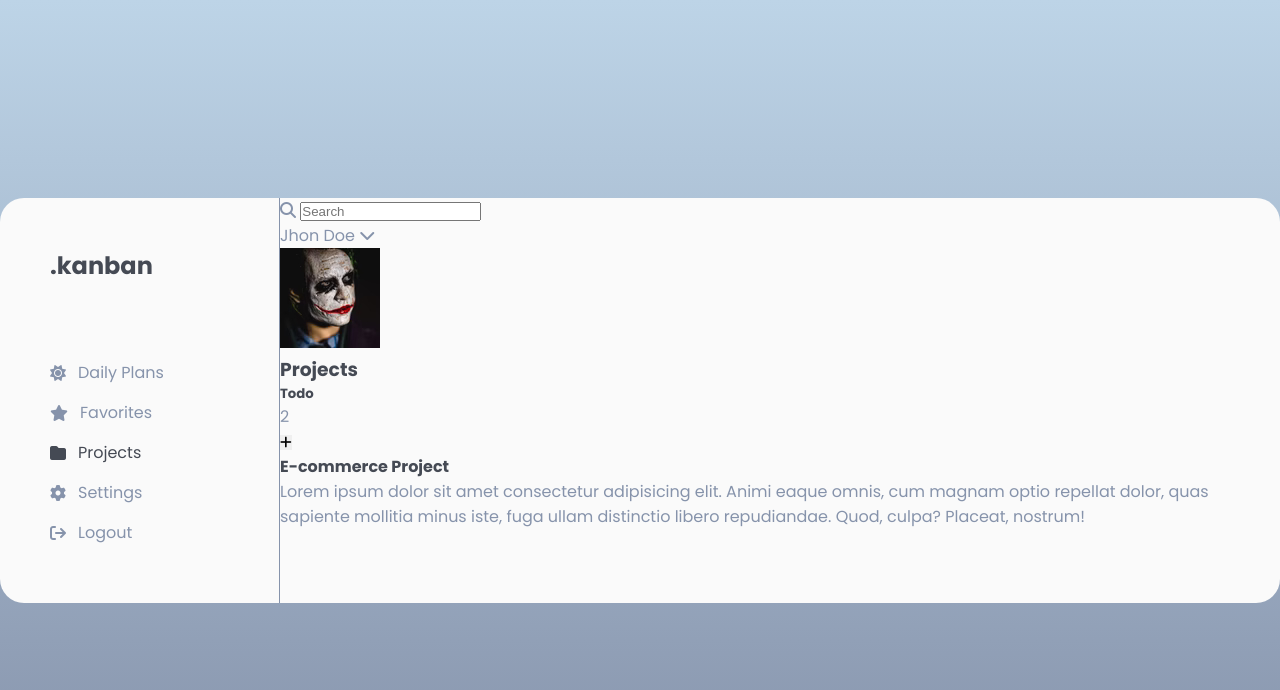
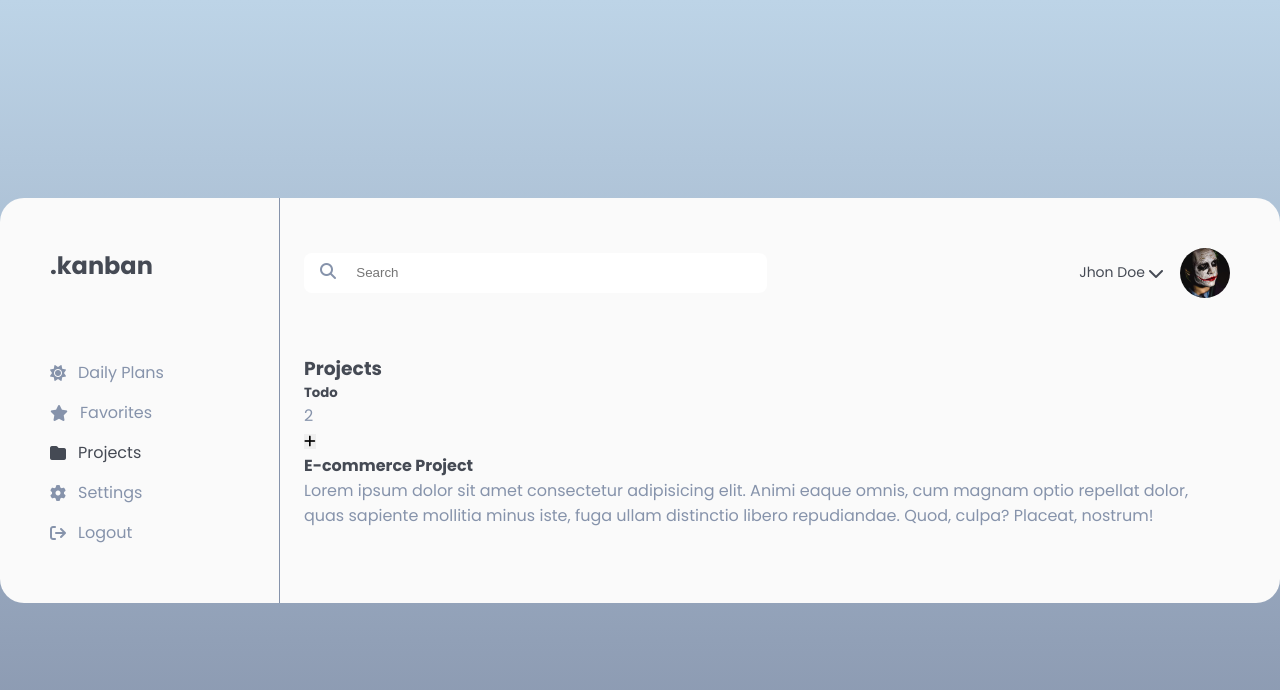
Before and after one commit to YunusInoluk/Task-Manager, a website: page index.html in a window 1280 px wide. Drawn offline with Linux system fonts and the light colour scheme.

Commit message:
Header completed

```diff
--- a/scss/base/_variables.scss
+++ b/scss/base/_variables.scss
@@ -5,6 +5,8 @@ $base-color: #fafafa;
 $bar-color: #f0f4f8;
 $btn-color: #f0f4f8;
 $bg-gradient: linear-gradient(180deg, #bdd4e7 0%, #8693ab 100%);
+$white: #fff;
+$black: #000;
 
 // FONT SIZES
 $fs-xs: 0.75rem;
--- a/scss/layout/_Main.scss
+++ b/scss/layout/_Main.scss
@@ -0,0 +1,43 @@
+.main {
+  padding: 3.125rem 3.125rem 0 1.5rem;
+  .header {
+    display: flex;
+    align-items: center;
+    justify-content: space-between;
+    margin-bottom: 3.5rem;
+    .search-bar {
+      background-color: $white;
+      padding: 0 1rem;
+      border-radius: 0.5rem;
+      width: 50%;
+      input {
+        border: none;
+        background: transparent;
+        padding: 0.5rem 1rem;
+        outline: none;
+        width: 90%;
+        height: 2.5rem;
+      }
+    }
+    .profile {
+      display: flex;
+      align-items: center;
+      color: $title-color;
+      .profile-name {
+        margin-right: 0.2rem;
+        font-size: $fs-s;
+      }
+      .profile-img {
+        width: 3.125rem;
+        height: 3.125rem;
+        border-radius: 50%;
+        overflow: hidden;
+        margin-left: 1rem;
+        img {
+          width: 100%;
+          height: 100%;
+        }
+      }
+    }
+  }
+}
```
Also changed, not shown: css/style.css, 1 other file.
